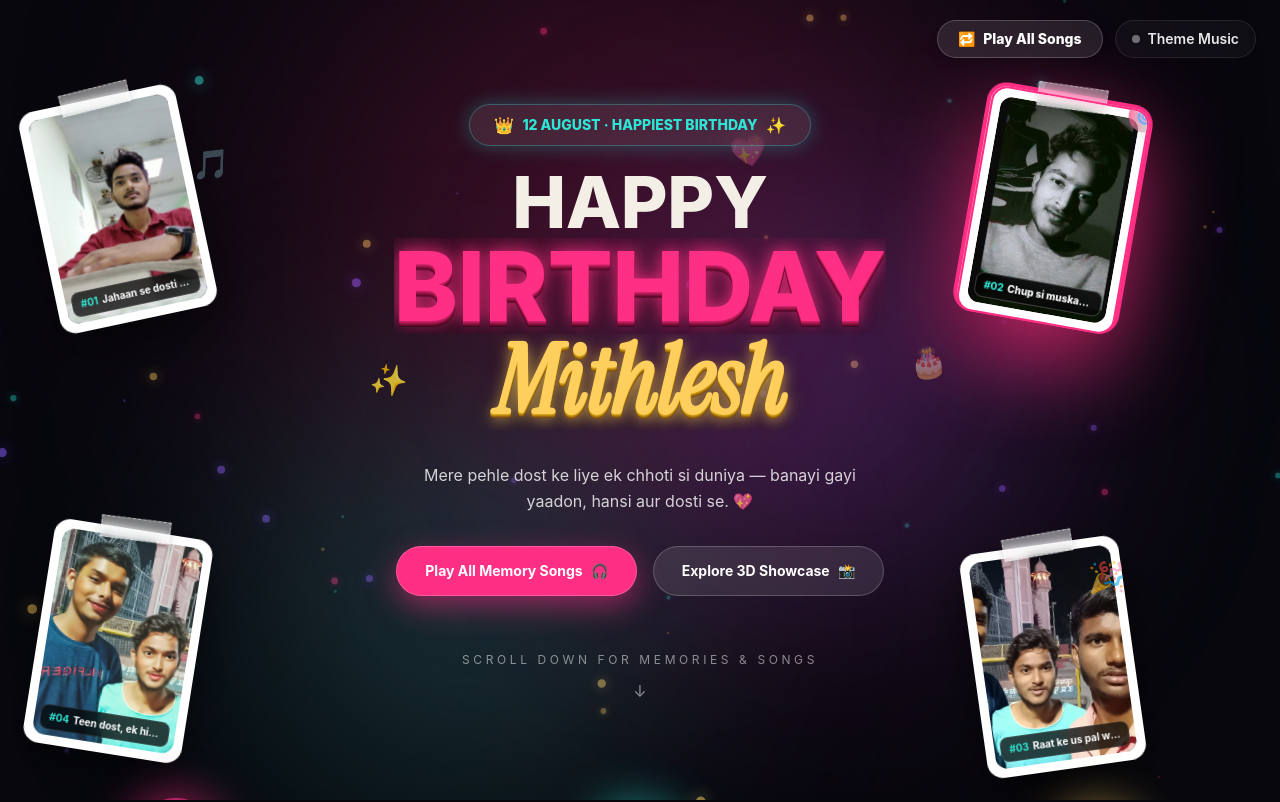
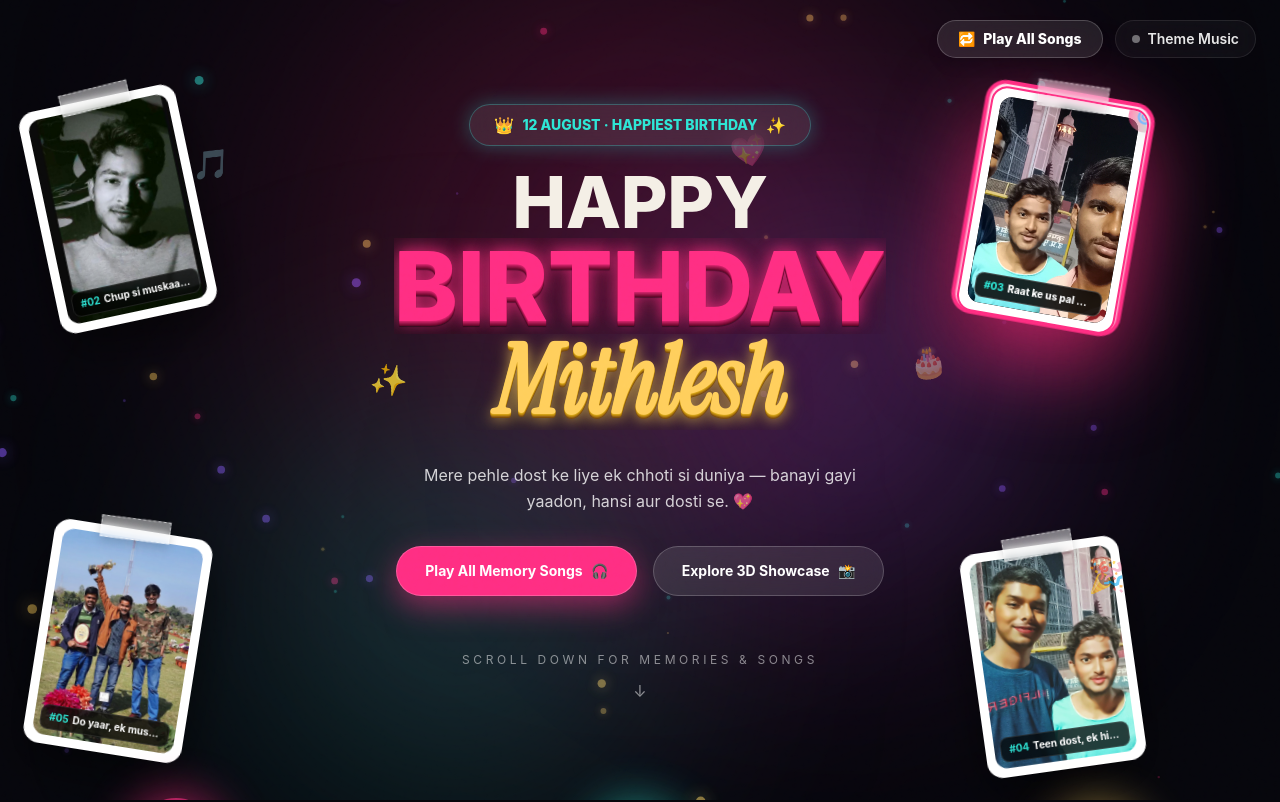
Before and after one commit to hemantsinghchauhan1/happy-birthday, a React (Vite) app: page / in a window 1280 px wide. Shown: the top 802 px of the page. Built offline with nearby package versions, Linux system fonts and the light colour scheme.

Commit message:
Update flight timing so photo carries intact through air and submerges into target pad ONLY after landing completes

```diff
--- a/src/components/Hero.jsx
+++ b/src/components/Hero.jsx
@@ -17,23 +17,23 @@ function Line({ children, i, className }) {
   );
 }
 
-// 4 Corner Pad Positions using consistent left/top percentages so Framer Motion can interpolate flight arcs
+// 4 Corner Pad Positions
 const padCoordinates = [
-  { id: 0, pos: { left: "3%", top: "12%" }, rot: -12, glow: "#ff2e83" },   // Far Top-Left
-  { id: 1, pos: { left: "76%", top: "12%" }, rot: 10, glow: "#2ee6d6" },   // Far Top-Right (76% left clears title!)
-  { id: 2, pos: { left: "76%", top: "68%" }, rot: -8, glow: "#ffcf5c" },  // Far Bottom-Right (clears CTAs!)
-  { id: 3, pos: { left: "3%", top: "66%" }, rot: 9, glow: "#8b5cff" },    // Far Bottom-Left
+  { id: 0, pos: { left: "3%", top: "12%" }, rot: -12, glow: "#ff2e83" },   // Top-Left
+  { id: 1, pos: { left: "76%", top: "12%" }, rot: 10, glow: "#2ee6d6" },   // Top-Right
+  { id: 2, pos: { left: "76%", top: "68%" }, rot: -8, glow: "#ffcf5c" },  // Bottom-Right
+  { id: 3, pos: { left: "3%", top: "66%" }, rot: 9, glow: "#8b5cff" },    // Bottom-Left
 ];
 
-// 4 Dynamic Jump Flight Styles
+// 4 Dynamic Flight Jump Styles
 const jumpStyles = [
   {
     name: "Paper Airplane Flight ✈️",
     badge: "✈️",
     anim: (padRot) => ({
-      scale: [1, 0.2, 1.35, 1],
+      scale: [1, 0.25, 1.3, 1],
       rotateZ: [0, 540, 720, padRot],
-      y: [0, -140, -90, 0],
+      y: [0, -140, -80, 0],
       borderRadius: ["16px", "999px", "16px", "16px"],
     }),
   },
@@ -41,10 +41,10 @@ const jumpStyles = [
     name: "3D Corkscrew Spin 🌀",
     badge: "🌀",
     anim: (padRot) => ({
-      scale: [1, 1.4, 0.8, 1],
+      scale: [1, 1.35, 0.8, 1],
       rotateZ: [0, -360, 360, padRot],
       rotateY: [0, 360, 720, 0],
-      y: [0, -160, -80, 0],
+      y: [0, -150, -70, 0],
       borderRadius: ["16px", "24px", "16px", "16px"],
     }),
   },
@@ -52,9 +52,9 @@ const jumpStyles = [
     name: "Frog Super Leap 🐸",
     badge: "🐸",
     anim: (padRot) => ({
-      scale: [1, 1.5, 1.2, 1],
+      scale: [1, 1.45, 1.15, 1],
       rotateZ: [0, 25, -25, padRot],
-      y: [0, -190, -100, 0],
+      y: [0, -180, -90, 0],
       borderRadius: ["16px", "16px", "16px", "16px"],
     }),
   },
@@ -62,9 +62,9 @@ const jumpStyles = [
     name: "Rocket Speed Zoom 🚀",
     badge: "🚀",
     anim: (padRot) => ({
-      scale: [1, 0.3, 1.45, 1],
+      scale: [1, 0.35, 1.4, 1],
       rotateZ: [0, 45, 90, padRot],
-      y: [0, -210, -110, 0],
+      y: [0, -200, -100, 0],
       borderRadius: ["16px", "999px", "16px", "16px"],
     }),
   },
@@ -74,6 +74,7 @@ export default function Hero({ music, cardAudio, onOpenModal }) {
   const [activePad, setActivePad] = useState(0); // 0, 1, 2, 3
   const [photoOffset, setPhotoOffset] = useState(0);
   const [jumpStyleIdx, setJumpStyleIdx] = useState(0);
+  const [landedPad, setLandedPad] = useState(0); // Updates ONLY after flight completes!
 
   const mx = useMotionValue(0);
   const my = useMotionValue(0);
@@ -88,20 +89,22 @@ export default function Hero({ music, cardAudio, onOpenModal }) {
     my.set((e.clientY - r.top) / r.height - 0.5);
   };
 
-  // Dynamic Jump Timer every 3.5 seconds
+  // Jump Interval: Launches flight every 4.2 seconds
   useEffect(() => {
     const timer = setInterval(() => {
-      setActivePad((prev) => {
-        const nextPad = (prev + 1) % 4;
-        if (nextPad === 0) {
-          setPhotoOffset((po) => (po + 1) % memories.length);
-        }
-        return nextPad;
-      });
+      setActivePad((prev) => (prev + 1) % 4);
       setJumpStyleIdx((prev) => (prev + 1) % jumpStyles.length);
-    }, 3500);
+    }, 4200);
     return () => clearInterval(timer);
   }, []);
+
+  // Called ONLY when the 3D flight animation lands cleanly into the destination pad!
+  const handleFlightComplete = () => {
+    setLandedPad(activePad);
+    if (activePad === 0) {
+      setPhotoOffset((po) => (po + 1) % memories.length);
+    }
+  };
 
   const currentPad = padCoordinates[activePad];
   const activeMemory = memories[(photoOffset + activePad) % memories.length];
@@ -135,7 +138,7 @@ export default function Hero({ music, cardAudio, onOpenModal }) {
       >
         {padCoordinates.map((pad, idx) => {
           const padMemory = memories[(photoOffset + idx) % memories.length];
-          const isCurrentActive = idx === activePad;
+          const isLandedHere = idx === landedPad;
 
           return (
             <motion.div
@@ -146,8 +149,8 @@ export default function Hero({ music, cardAudio, onOpenModal }) {
               whileHover={{ scale: 1.12, zIndex: 40 }}
             >
               <div
-                className={`relative w-24 sm:w-36 md:w-40 rounded-2xl bg-white p-1.5 sm:p-2 shadow-[0_20px_50px_rgba(0,0,0,0.6)] transition-all duration-300 ${
-                  isCurrentActive ? "ring-2 sm:ring-4 ring-[#ff2e83] shadow-[0_0_30px_rgba(255,46,131,0.5)]" : "border border-white/50"
+                className={`relative w-24 sm:w-36 md:w-40 rounded-2xl bg-white p-1.5 sm:p-2 shadow-[0_20px_50px_rgba(0,0,0,0.6)] transition-all duration-500 ${
+                  isLandedHere ? "ring-2 sm:ring-4 ring-[#ff2e83] shadow-[0_0_35px_rgba(255,46,131,0.6)] scale-102" : "border border-white/50"
                 }`}
                 style={{ transform: `rotate(${pad.rot}deg)` }}
               >
@@ -167,7 +170,7 @@ export default function Hero({ music, cardAudio, onOpenModal }) {
         })}
       </motion.div>
 
-      {/* Dynamic 3D Flying Card (Smooth Interpolated Flight Arc) */}
+      {/* Dynamic 3D Flying Card (Carries Photo & Submerges ONLY after Landing!) */}
       <motion.div
         className="absolute z-30 block pointer-events-auto cursor-pointer"
         animate={{
@@ -175,16 +178,17 @@ export default function Hero({ music, cardAudio, onOpenModal }) {
           top: currentPad.pos.top,
         }}
         transition={{
-          duration: 1.3,
+          duration: 1.4,
           ease: [0.25, 1, 0.5, 1],
         }}
+        onAnimationComplete={handleFlightComplete}
         onClick={() => onOpenModal && onOpenModal(activeMemory)}
       >
         <motion.div
-          key={`${photoOffset}-${activePad}-${jumpStyleIdx}`}
+          key={`${activePad}-${jumpStyleIdx}`}
           animate={currentJumpStyle.anim(currentPad.rot)}
           transition={{
-            duration: 1.3,
+            duration: 1.4,
             ease: "easeInOut",
             times: [0, 0.3, 0.7, 1],
           }}
@@ -199,18 +203,11 @@ export default function Hero({ music, cardAudio, onOpenModal }) {
           <div className="washi-tape" />
 
           <div className="relative h-32 sm:h-44 md:h-52 w-full overflow-hidden rounded-xl bg-black">
-            <AnimatePresence mode="wait">
-              <motion.img
-                key={activeMemory.id}
-                src={activeMemory.src}
-                alt={activeMemory.caption}
-                initial={{ opacity: 0, scale: 1.3 }}
-                animate={{ opacity: 1, scale: 1 }}
-                exit={{ opacity: 0, scale: 0.3 }}
-                transition={{ duration: 0.4 }}
-                className="h-full w-full object-cover"
-              />
-            </AnimatePresence>
+            <img
+              src={activeMemory.src}
+              alt={activeMemory.caption}
+              className="h-full w-full object-cover"
+            />
 
             <div className="absolute bottom-1 left-1 right-1 sm:bottom-1.5 sm:left-1.5 sm:right-1.5 rounded-lg bg-black/85 px-1.5 py-0.5 sm:px-2 sm:py-1 text-[8px] sm:text-[10px] font-extrabold text-white backdrop-blur-md truncate text-left border border-white/20">
               <span className="text-[#2ee6d6] mr-1">#{String(activeMemory.id).padStart(2, "0")}</span>
```
